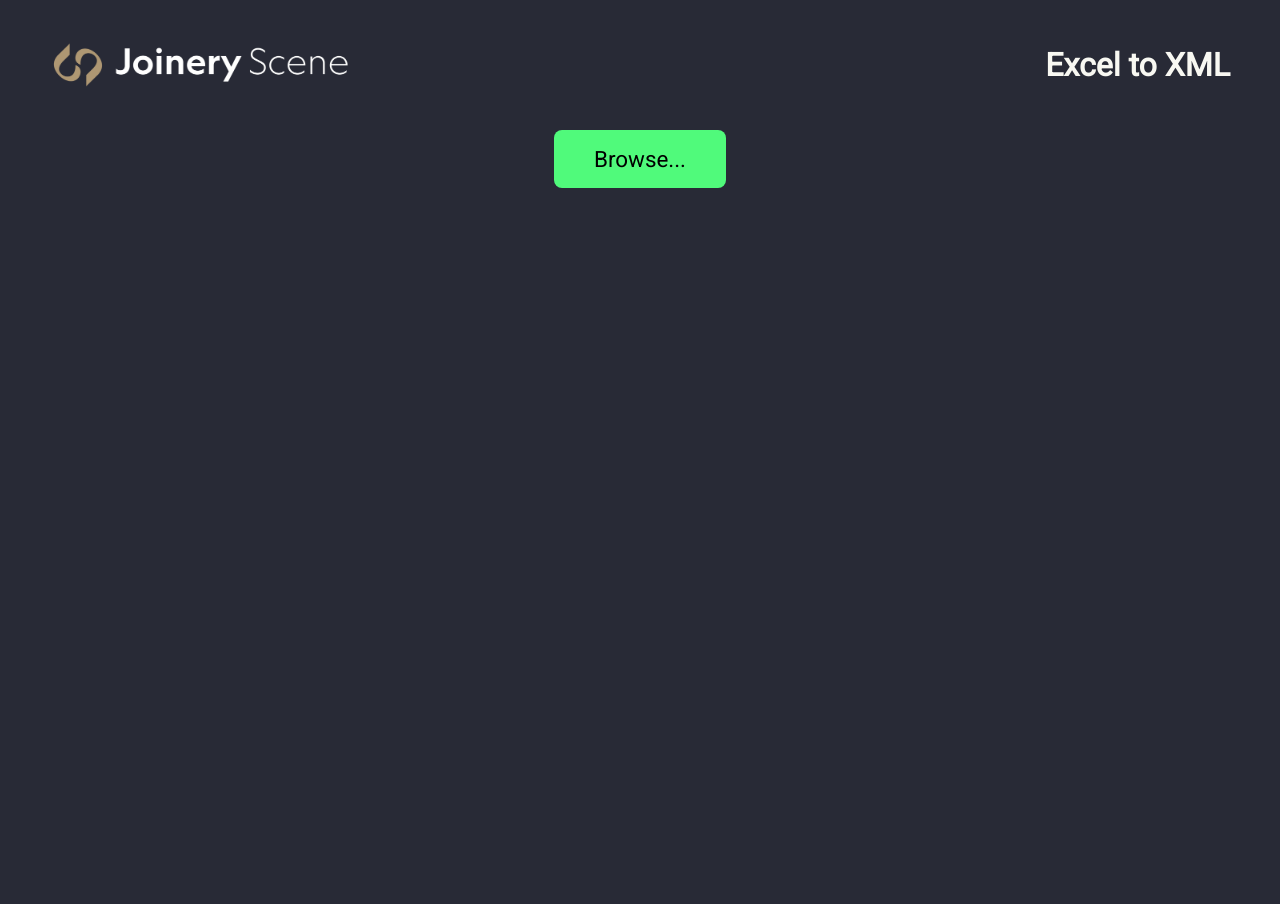
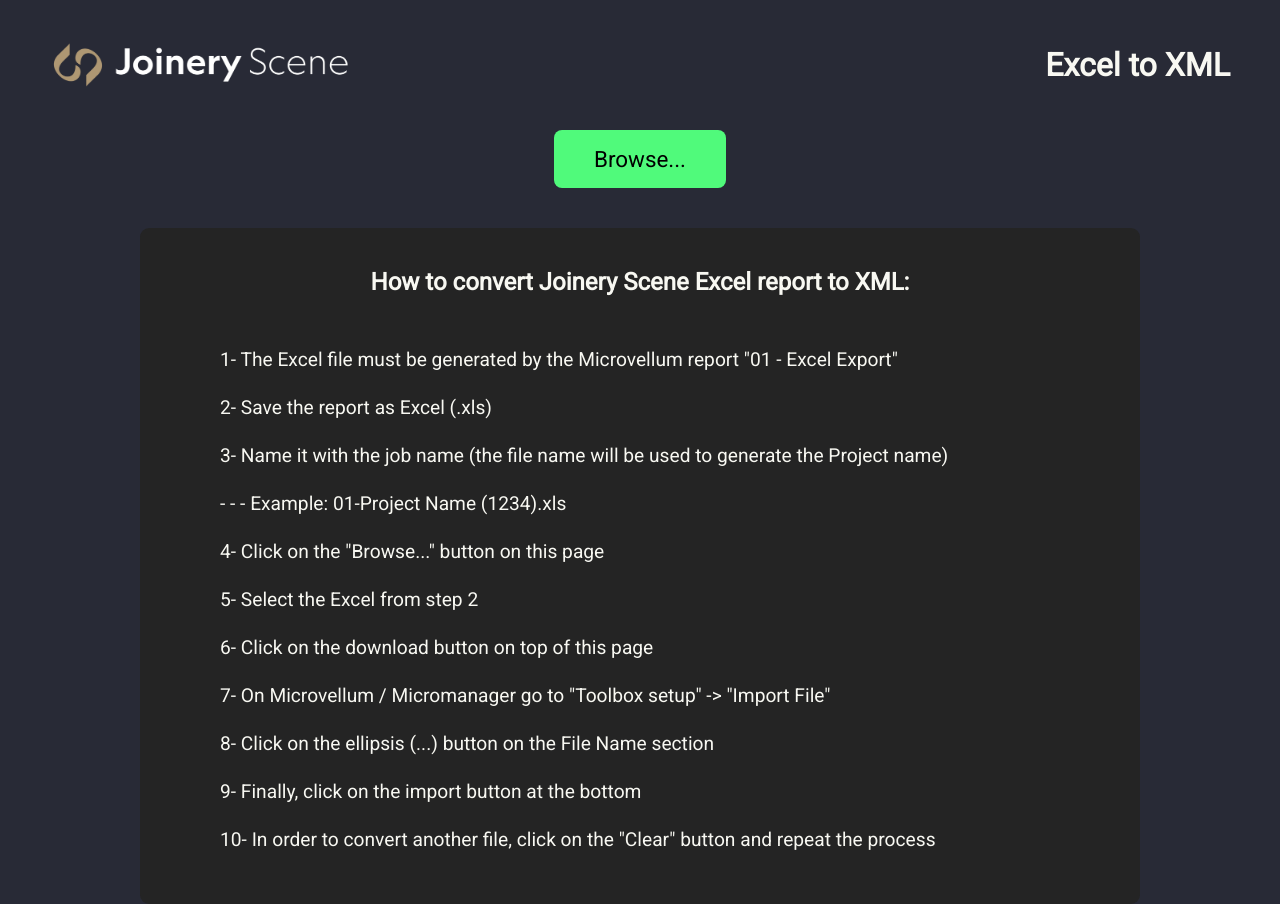
Before and after one commit to dpisati/excelToXml, a plain HTML site: page index.html in a window 1280 px wide. Before the commit the page ends 800 px from the top, so only its background shows below. Drawn offline with Linux system fonts and the light colour scheme.

Commit message:
instructions

```diff
--- a/index.html
+++ b/index.html
@@ -26,11 +26,30 @@
     <button id="download-btn">Download</button>
 </aside>
 
-<main>
+<section id="instructions">
+    <h2>How to convert Joinery Scene Excel report to XML:</h2>
+    <ul>
+        <li>1- The Excel file must be generated by the Microvellum report "01 - Excel Export"</li>
+        <li>2- Save the report as Excel (.xls)</li>
+        <li>3- Name it with the job name (the file name will be used to generate the Project name)</li>
+        <li>- - - Example: 01-Project Name (1234).xls</li>
+        <li>4- Click on the "Browse..." button on this page</li>
+        <li>5- Select the Excel from step 2</li>
+        <li>6- Click on the download button on top of this page</li>
+        <li>7- On Microvellum / Micromanager go to "Toolbox setup" -> "Import File"</li>
+        <li>8- Click on the ellipsis (...) button on the File Name section</li>
+        <li>9- Finally, click on the import button at the bottom</li>
+        <li>10- In order to convert another file, click on the "Clear" button and repeat the process</li>
+    </ul>
+</section>
+
+<main id="main">
     <div id="ExcelTable"></div>
     <h2 id="filename"></h2>
     <code id="xmlInHtml"></code>
 </main>
+
+
 
 <script type="text/javascript" src="https://cdnjs.cloudflare.com/ajax/libs/xlsx/0.13.5/xlsx.full.min.js"></script>
 <script type="text/javascript" src="https://cdnjs.cloudflare.com/ajax/libs/xlsx/0.13.5/jszip.js"></script>
--- a/script.js
+++ b/script.js
@@ -9,6 +9,7 @@
 var deleteButton = document.getElementById("remove-btn");
 var downloadButton = document.getElementById("download-btn");
 var browseButton = document.getElementById("browse-btn");
+var mainSection = document.getElementById("main");
 
 fileUpload.addEventListener('change', (event) => {
     UploadProcess();
@@ -29,6 +30,7 @@
 
     deleteButton.style.display = "none";
     downloadButton.style.display = "none";
+    mainSection.style.display = "none";
     browseButton.style.display = "inline";
 }
 
@@ -82,6 +84,7 @@
 function GetTableFromExcel(data) {
     deleteButton.style.display = "inline";
     downloadButton.style.display = "inline";
+    mainSection.style.display = "block";
     browseButton.style.display = "none";
 
     var fileName = fileUpload.files[0].name;
--- a/styles.css
+++ b/styles.css
@@ -32,6 +32,7 @@
     padding: 0 60px;
     margin-top: 80px;
     margin-bottom: 100px;
+    display: none;
 }
 
 h2 {
@@ -45,6 +46,26 @@
 
 aside {
     text-align: center;
+}
+
+section {
+    width: 90%;
+    max-width: 1000px;
+    margin: 0 auto;
+    background-color: rgb(36, 36, 36);
+    border-radius: 9px;
+    padding: 40px 80px;
+    margin-top: 40px;
+}
+
+section h2 {
+    text-align: center;
+}
+
+section ul li {
+    line-height: 3rem;
+    list-style: none;
+    font-size: 1.2rem;
 }
 
 button, input {
```
